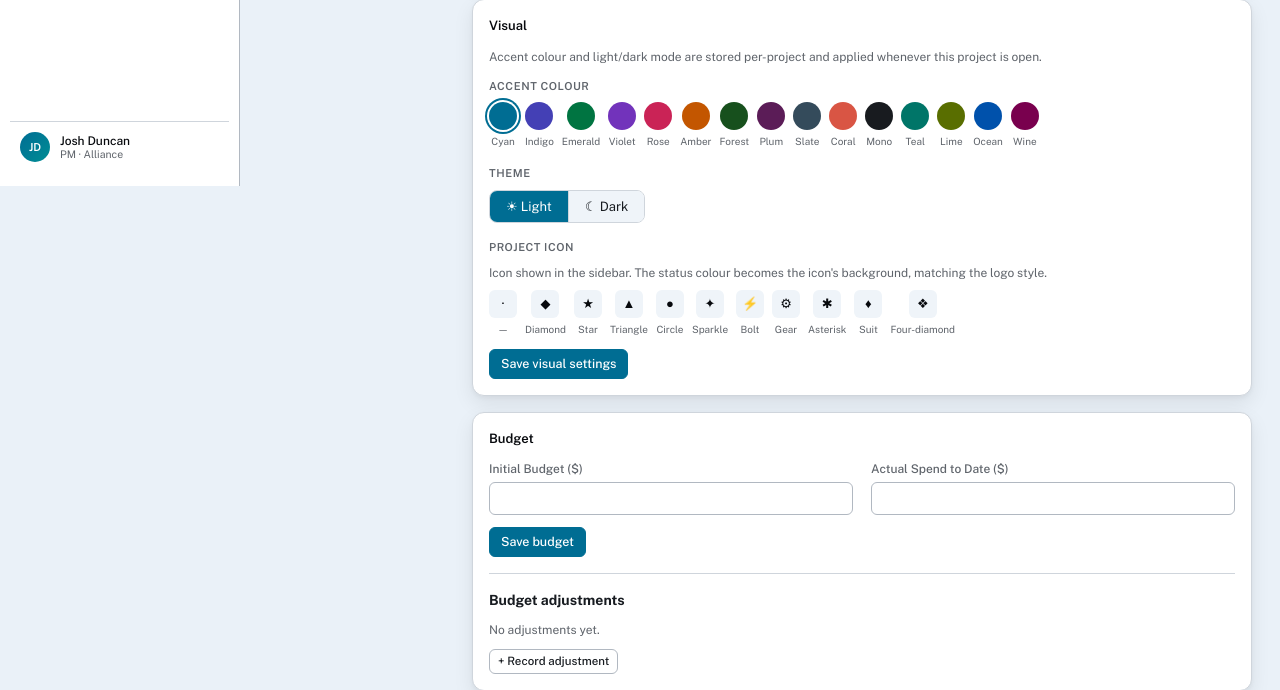
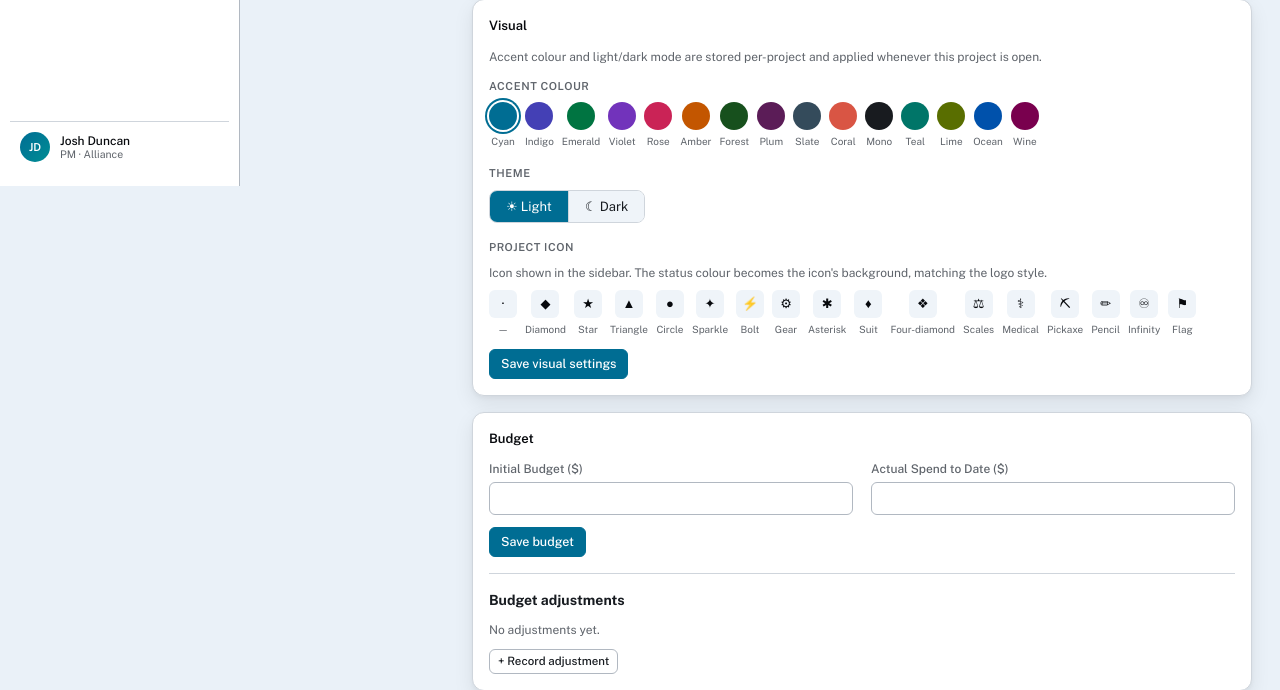
Before and after one commit to JoshFembockAlliance/Health_Check, a FastAPI app: page /p/1/settings in a window 1280 px wide. Shown: the part 614-1304 px from the top of the page. Run offline with FastAPI, Linux system fonts and the light colour scheme.

Commit message:
feat(settings): add industry icons and refine sidebar icon styling
Co-Authored-By: Claude Sonnet 4.6 <noreply@anthropic.com>

```diff
--- a/main.py
+++ b/main.py
@@ -547,7 +547,7 @@ def update_project(
 
 VALID_ACCENTS = {"cyan","indigo","emerald","mono","violet","rose","amber","forest","plum","slate","coral","teal","lime","ocean","wine"}
 VALID_THEMES = {"light", "dark"}
-VALID_ICONS = {"", "◆", "★", "▲", "●", "✦", "⚡", "⚙", "✱", "♦", "❖"}
+VALID_ICONS = {"", "◆", "★", "▲", "●", "✦", "⚡", "⚙", "✱", "♦", "❖", "⚖", "⚕", "⛏", "✏", "♾", "⚑"}
 
 @app.post("/p/{project_id}/settings/visual")
 def update_visual(
--- a/static/style.css
+++ b/static/style.css
@@ -250,9 +250,14 @@ button { font-family: inherit; cursor: pointer; }
   width: 8px; height: 8px; border-radius: 50%; flex-shrink: 0;
 }
 .sidebar-item .proj-icon {
-  width: 18px; height: 18px; border-radius: 4px; flex-shrink: 0;
+  width: 18px; height: 18px; border-radius: 6px; flex-shrink: 0;
   display: flex; align-items: center; justify-content: center;
   font-size: 10px; color: #fff; line-height: 1;
+  position: relative; overflow: hidden;
+}
+.sidebar-item .proj-icon::before {
+  content: ''; position: absolute; inset: 0;
+  background: linear-gradient(135deg, rgba(255,255,255,0.25) 0%, rgba(255,255,255,0) 60%);
 }
 .sidebar-item .ico { color: var(--muted); flex-shrink: 0; }
 .sidebar-item.active .ico { color: var(--primary); }
--- a/templates/settings.html
+++ b/templates/settings.html
@@ -121,6 +121,12 @@
                             ('✱', 'Asterisk'),
                             ('♦', 'Suit'),
                             ('❖', 'Four-diamond'),
+                            ('⚖', 'Scales'),
+                            ('⚕', 'Medical'),
+                            ('⛏', 'Pickaxe'),
+                            ('✏', 'Pencil'),
+                            ('♾', 'Infinity'),
+                            ('⚑', 'Flag'),
                         ] %}
                         <div style="display:flex; flex-wrap:wrap; gap:8px;">
                             {% for symbol, label in icons %}
```
